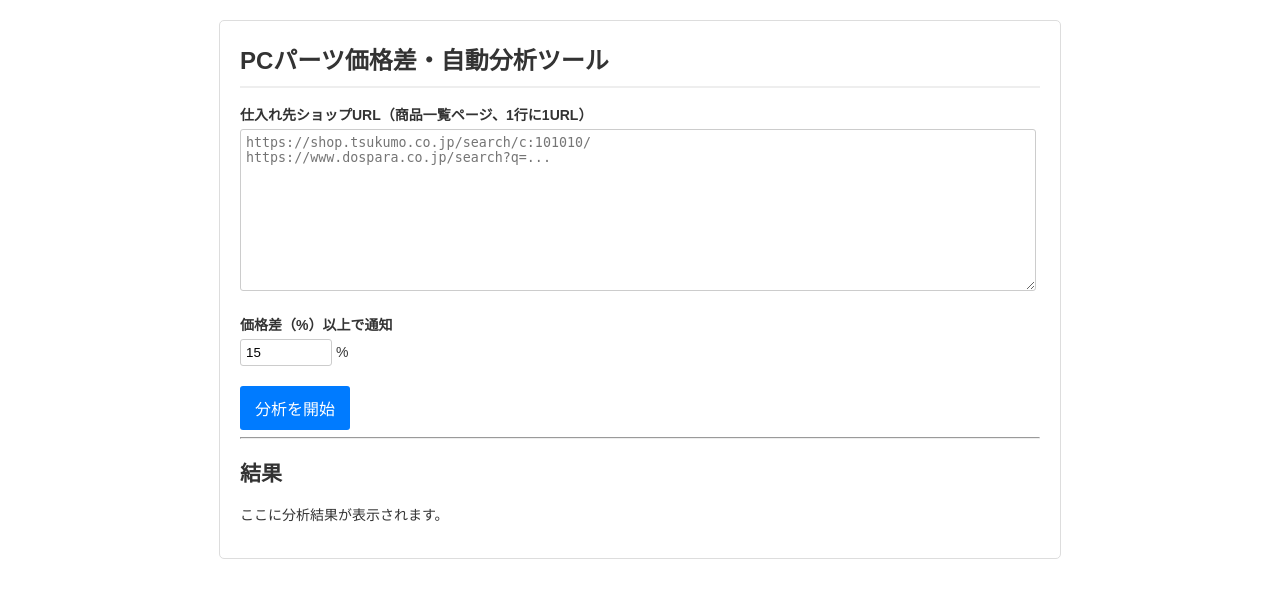
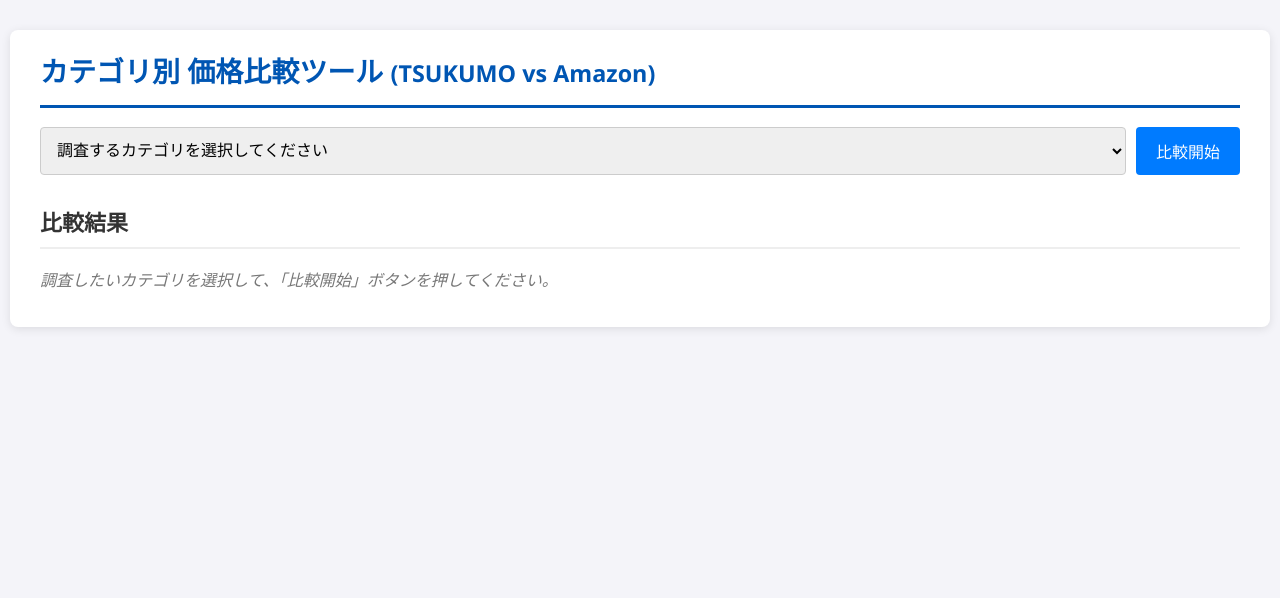
Before and after one commit to shiroki5715/nyango-translator, a Flask app: page / in a window 1280 px wide. Shown: the top 598 px of the page. Run offline with Flask 3, Linux system fonts and the light colour scheme; parts of the project's set-up code (start-up, migrations or seed data) failed here and were passed over.

Commit message:
feat: カテゴリ選択によるキーワード検索機能を実装
UIをキーワード入力からカテゴリ選択のドロップダウンに変更。
ユーザーがカテゴリ名を選択すると、その文字列をキーワードとして、既存の安定した検索処理に渡す「ハイブリッド方式」を実装。
これにより、UIの利便性向上と、安定した動作を両立させた。

```diff
--- a/templates/index.html
+++ b/templates/index.html
@@ -2,40 +2,91 @@
 <html lang="ja">
 <head>
     <meta charset="UTF-8">
-    <title>価格差分析ツール</title>
+    <title>価格比較ツール - TSUKUMO vs Amazon</title>
     <style>
-        body { font-family: sans-serif; font-size: 14px; color: #333; }
-        .container { max-width: 800px; margin: 20px auto; padding: 20px; border: 1px solid #ddd; border-radius: 5px; }
-        h1 { font-size: 24px; border-bottom: 2px solid #eee; padding-bottom: 10px; margin-top: 0; }
-        label { display: block; margin-bottom: 5px; font-weight: bold; }
-        textarea { width: 98%; height: 150px; padding: 5px; border: 1px solid #ccc; border-radius: 3px; }
-        input[type="number"] { width: 80px; padding: 5px; border: 1px solid #ccc; border-radius: 3px; }
-        button { background-color: #007bff; color: white; padding: 10px 15px; border: none; border-radius: 3px; cursor: pointer; font-size: 16px; }
+        body { font-family: 'Segoe UI', Tahoma, Geneva, Verdana, sans-serif; font-size: 16px; color: #333; background-color: #f4f4f9; }
+        .container { max-width: 1200px; margin: 30px auto; padding: 20px 30px; background-color: #fff; border-radius: 8px; box-shadow: 0 2px 10px rgba(0,0,0,0.1); }
+        h1 { font-size: 28px; color: #0056b3; border-bottom: 3px solid #0056b3; padding-bottom: 15px; margin-top: 0; }
+        .search-form { display: flex; gap: 10px; margin-bottom: 30px; }
+        input[type="text"] { flex-grow: 1; padding: 12px; border: 1px solid #ccc; border-radius: 4px; font-size: 16px; }
+        button { background-color: #007bff; color: white; padding: 12px 20px; border: none; border-radius: 4px; cursor: pointer; font-size: 16px; transition: background-color 0.3s; }
         button:hover { background-color: #0056b3; }
-        .form-group { margin-bottom: 20px; }
+        h2 { font-size: 22px; color: #333; border-bottom: 2px solid #eee; padding-bottom: 10px; }
+        .results-table { width: 100%; border-collapse: collapse; margin-top: 20px; }
+        .results-table th, .results-table td { padding: 12px 15px; border: 1px solid #ddd; text-align: left; vertical-align: middle; }
+        .results-table th { background-color: #f8f9fa; font-weight: bold; }
+        .results-table tr:nth-child(even) { background-color: #f2f2f2; }
+        .no-results { color: #777; font-style: italic; }
+        .price-plus { color: #28a745; font-weight: bold; }
+        .price-minus { color: #dc3545; font-weight: bold; }
     </style>
 </head>
 <body>
     <div class="container">
-        <h1>PCパーツ価格差・自動分析ツール</h1>
+        <h1>カテゴリ別 価格比較ツール <small>(TSUKUMO vs Amazon)</small></h1>
 
-        <div class="form-group">
-            <label for="shop-urls">仕入れ先ショップURL（商品一覧ページ、1行に1URL）</label>
-            <textarea id="shop-urls" placeholder="https://shop.tsukumo.co.jp/search/c:101010/&#10;https://www.dospara.co.jp/search?q=..."></textarea>
-        </div>
+        <form action="/" method="post" class="search-form">
+            <select name="category_keyword" style="flex-grow: 1; padding: 12px; border: 1px solid #ccc; border-radius: 4px; font-size: 16px;" required>
+                <option value="">調査するカテゴリを選択してください</option>
+                <optgroup label="PCパーツ">
+                    <option value="グラフィックボード">グラフィックボード</option>
+                    <option value="マザーボード">マザーボード</option>
+                    <option value="SSD">SSD</option>
+                    <option value="メモリ">メモリ</option>
+                    <option value="CPU">CPU</option>
+                    <option value="PCケース">PCケース</option>
+                    <option value="電源ユニット">電源ユニット</option>
+                </optgroup>
+                <optgroup label="PC周辺機器">
+                    <option value="キーボード">キーボード</option>
+                    <option value="マウス">マウス</option>
+                    <option value="液晶モニター">液晶モニター</option>
+                </optgroup>
+            </select>
+            <button type="submit">比較開始</button>
+        </form>
 
-        <div class="form-group">
-            <label for="profit-margin">価格差（%）以上で通知</label>
-            <input type="number" id="profit-margin" value="15"> %
-        </div>
+        {% if category_name %}
+            <h2>「{{ category_name }}」の比較結果 (上位5件)</h2>
+        {% else %}
+            <h2>比較結果</h2>
+        {% endif %}
 
-        <button id="start-button">分析を開始</button>
-
-        <hr>
-
-        <h2>結果</h2>
         <div id="result-area">
-            <p>ここに分析結果が表示されます。</p>
+            {% if results %}
+                <table class="results-table">
+                    <thead>
+                        <tr>
+                            <th style="width: 50%;">商品名</th>
+                            <th>TSUKUMO価格 (円)</th>
+                            <th>Amazon価格 (円)</th>
+                            <th>価格差 (円)</th>
+                        </tr>
+                    </thead>
+                    <tbody>
+                        {% for item in results %}
+                        <tr>
+                            <td><a href="{{ item.url }}" target="_blank" title="{{ item.name }}">{{ item.name }}</a></td>
+                            <td>{{ "{:,.0f}".format(item.price) if item.price is not none else 'N/A' }}</td>
+                            <td>{{ "{:,.0f}".format(item.amazon_price) if item.amazon_price is not none else 'N/A' }}</td>
+                            <td>
+                                {% if item.price_difference is not none %}
+                                    <span class="{{ 'price-plus' if item.price_difference > 0 else 'price-minus' }}">
+                                        {{ "{:+,}".format(item.price_difference) }}
+                                    </span>
+                                {% else %}
+                                    N/A
+                                {% endif %}
+                            </td>
+                        </tr>
+                        {% endfor %}
+                    </tbody>
+                </table>
+            {% elif request.method == 'POST' %}
+                <p class="no-results">「{{ category_name }}」に該当する商品は見つかりませんでした。</p>
+            {% else %}
+                <p class="no-results">調査したいカテゴリを選択して、「比較開始」ボタンを押してください。</p>
+            {% endif %}
         </div>
     </div>
 </body>
--- a/web_server.py
+++ b/web_server.py
@@ -1,10 +1,47 @@
-from flask import Flask, render_template
+import asyncio
+from flask import Flask, render_template, request
+from main import scrape_tsukumo, scrape_amazon
 
 app = Flask(__name__)
 
-@app.route('/')
+async def search_and_compare(keyword):
+    """
+    TSUKUMOで検索し、結果をAmazon価格と比較する非同期関数
+    """
+    tsukumo_results = await scrape_tsukumo(keyword)
+
+    if not tsukumo_results:
+        return []
+
+    # 上位5件に絞ってAmazon検索を実行
+    target_items = tsukumo_results[:5]
+
+    tasks = []
+    for item in target_items:
+        tasks.append(scrape_amazon(item['name']))
+
+    amazon_prices = await asyncio.gather(*tasks)
+
+    for i, item in enumerate(target_items):
+        amazon_price = amazon_prices[i]
+        item['amazon_price'] = amazon_price
+        if amazon_price is not None and item['price'] is not None:
+            item['price_difference'] = amazon_price - item['price']
+        else:
+            item['price_difference'] = None
+
+    return target_items
+
+@app.route('/', methods=['GET', 'POST'])
 def index():
-    return render_template('index.html')
+    if request.method == 'POST':
+        keyword = request.form.get('category_keyword') # 'keyword' から変更
+        if keyword:
+            results = asyncio.run(search_and_compare(keyword))
+            # 画面表示用に 'category_name' としてテンプレートに渡す
+            return render_template('index.html', results=results, category_name=keyword)
+
+    return render_template('index.html', results=None, category_name=None)
 
 if __name__ == '__main__':
-    app.run(debug=True)
+    app.run(debug=True, host='0.0.0.0')
```
Also changed, not shown: main.py (+117 -76 lines).
